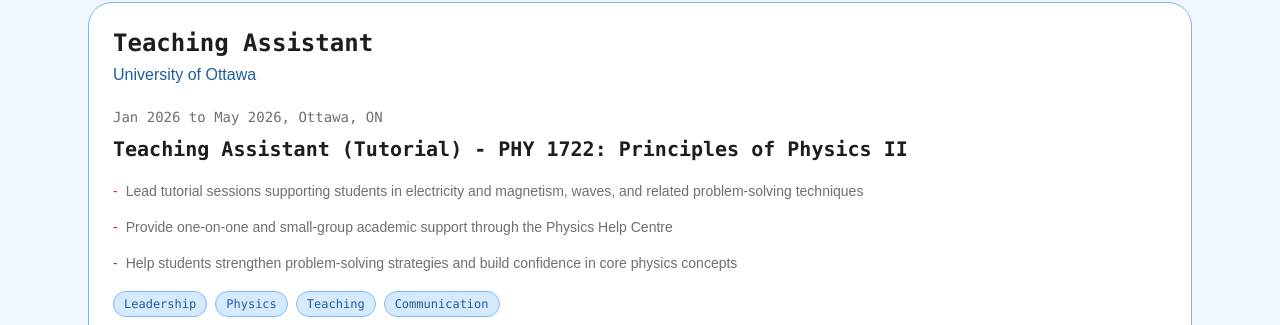
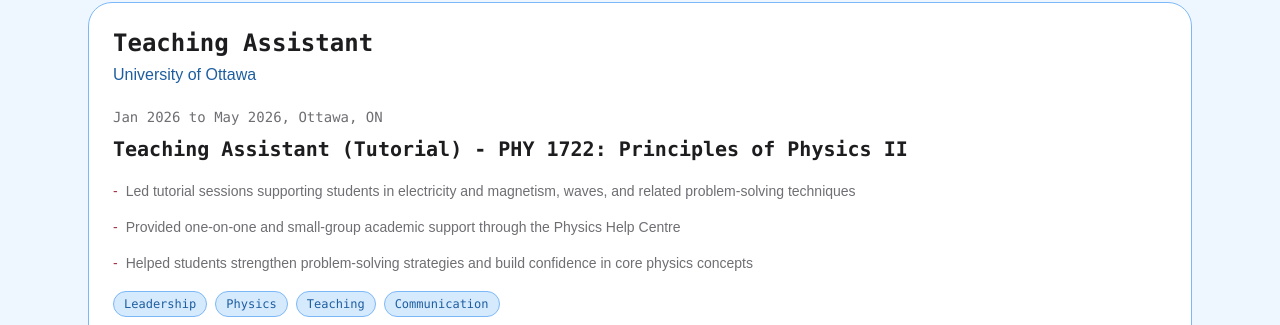
Before and after one commit to Zachary-Levesque/Portfolio, a Next.js app: page /experience in a window 1280 px wide. Shown: the part 907-1232 px from the top of the page. Built offline with nearby package versions, Linux system fonts and the light colour scheme.

Commit message:
Update experience.ts

```diff
--- a/content/experience.ts
+++ b/content/experience.ts
@@ -54,9 +54,9 @@ export const experience: ExperienceEntry[] = [
     role: "Teaching Assistant (Tutorial) - PHY 1722: Principles of Physics II",
     dateRange: "Jan 2026 to May 2026, Ottawa, ON",
     bullets: [
-      "Lead tutorial sessions supporting students in electricity and magnetism, waves, and related problem-solving techniques",
-      "Provide one-on-one and small-group academic support through the Physics Help Centre",
-      "Help students strengthen problem-solving strategies and build confidence in core physics concepts"
+      "Led tutorial sessions supporting students in electricity and magnetism, waves, and related problem-solving techniques",
+      "Provided one-on-one and small-group academic support through the Physics Help Centre",
+      "Helped students strengthen problem-solving strategies and build confidence in core physics concepts"
     ],
     skills: ["Leadership", "Physics", "Teaching", "Communication"]
   },
```
